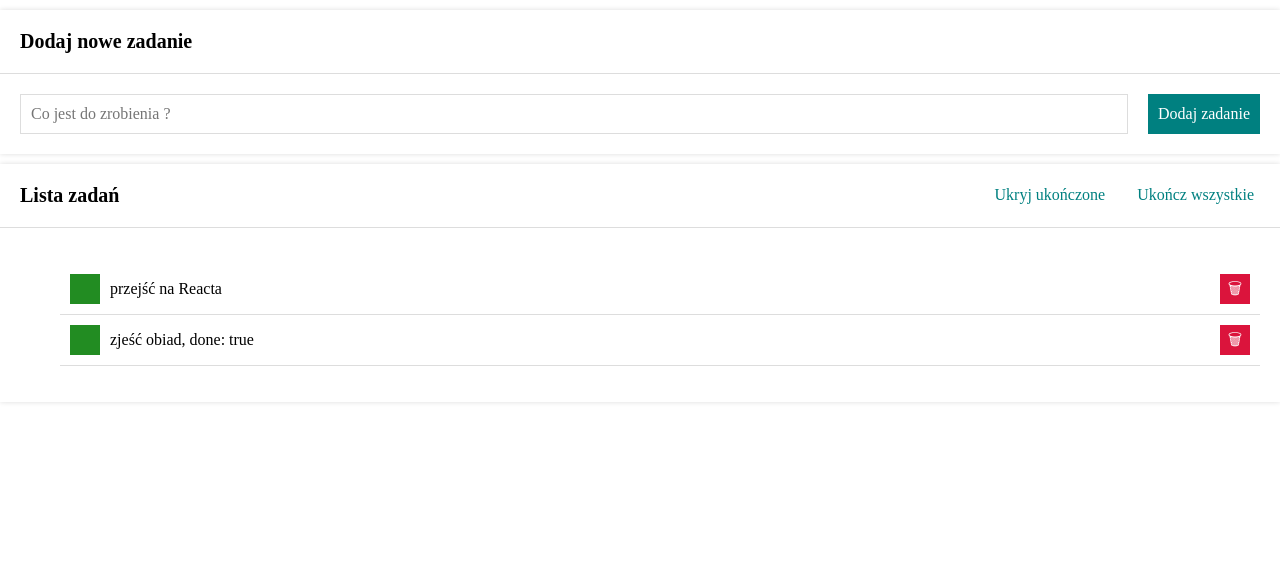
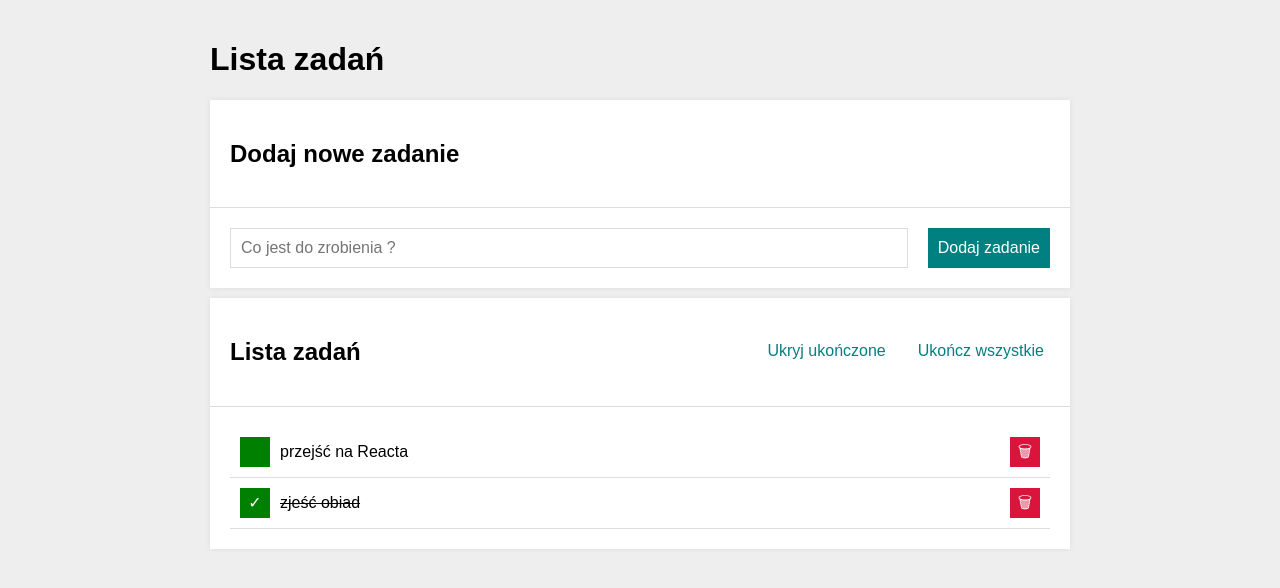
Before and after one commit to 160R-W02N1Ak/YouCodeToDoListReactApp, a React (Create React App) app: page / in a window 1280 px wide. Shown: the top 588 px of the page. Built offline with nearby package versions, Linux system fonts and the light colour scheme.

Commit message:
add cosmetic changes

```diff
--- a/src/App.js
+++ b/src/App.js
@@ -8,7 +8,7 @@ import Container from "./Container";
 
 const tasks = [
   { id: 1, content: "przejść na Reacta", done: false },
-  { id: 2, content: "zjeść obiad, done: true" },
+  { id: 2, content: "zjeść obiad", done: true },
 ];
 
 const hideDoneTasks = false;
--- a/src/Container/style.css
+++ b/src/Container/style.css
@@ -1,5 +1,5 @@
 .container {
-  max-width: 100%;
-  margin: 10 auto;
-
+  max-width: 900px;
+  padding: 20px;
+  margin: 0 auto;
 }
--- a/src/Form/index.js
+++ b/src/Form/index.js
@@ -2,7 +2,7 @@ import "./style.css";
 
 const Form = () => (
   <form className="form">
-    <input className="form__input" placeholder="Co jest do zrobienia ?" />
+    <input className="form__input" placeholder="Co jest do zrobienia ?" autofocus/>
     <button className="form__button">Dodaj zadanie</button>
   </form>
 
--- a/src/Form/style.css
+++ b/src/Form/style.css
@@ -13,6 +13,7 @@
 .form__input {
   padding: 10px;
   border: 1px solid #ddd;
+
 }
 
 .form__button {
--- a/src/Header/index.js
+++ b/src/Header/index.js
@@ -1,9 +1,9 @@
-import "./style.css"
+import React from "react";
 
-const Header = ({ title }) => {
+const Header = ({ title }) => (
   <header>
-    <h1 className="header">{title}</h1>
+    <h1>{title}</h1>
   </header>
-};
+);
 
 export default Header;
--- a/src/Header/style.css
+++ b/src/Header/style.css
@@ -1,5 +1,5 @@
 .section__header {
-  border-bottom: 1px solid  #ddd;
+border-bottom: 1px solid  #ddd;
  display: grid;
  grid-template-columns: auto auto;
  justify-content: space-between;
--- a/src/Section/style.css
+++ b/src/Section/style.css
@@ -1,10 +1,30 @@
-.section__body {
-  padding: 20px;
-  display: block;
-}
-
 .section {
-  background-color: white;
+  background: white;
   margin: 10px 0;
   box-shadow: 0 0 5px #ddd;
 }
+
+.section__header {
+  display: grid;
+  grid-template-columns: auto auto;
+  grid-gap: 20px;
+  justify-content: space-between;
+  align-items: center;
+  padding: 20px;
+  border-bottom: 1px solid #ddd;
+}
+
+@media(max-width:767px) {
+  .section__header {
+      grid-template-columns: 1fr;
+  }
+}
+
+.section__title {
+  font-size: 20px;
+  margin: 0;
+}
+
+.section__body {
+  padding: 20px;
+}
--- a/src/Tasks/index.js
+++ b/src/Tasks/index.js
@@ -1,20 +1,21 @@
 import "./style.css";
 
-const Tasks = (props) => (
-  <ul className="tasksList">
-    {props.tasks.map(task => (
+const Tasks = ({ tasks, hideDoneTasks }) => (
+  <ul className="tasks">
+    {tasks.map((task) => (
       <li
-      key={task.id}
-      className={`tasks__item${task.done && props.hideDoneTasks ? " tasks__item--hidden" : ""}`}>
+        key={task.id}
+        className={`tasks__item${
+          task.done && hideDoneTasks ? " tasks__done--hidden" : ""
+        }`}
+      >
         <button className="tasks__button tasks__button--toggleDone">
           {task.done ? "✓" : ""}
         </button>
-        <span className={`tasks__content{task.done ? " tasks__content--done" : ""}`}>
+        <span className={`tasks${task.done ? " tasks__done" : ""}`}>
           {task.content}
         </span>
-        <button className="tasks__button tasks__button--remove ">
-          🗑
-        </button>
+        <button className="tasks__button tasks__button--remove">🗑</button>
       </li>
     ))}
   </ul>
--- a/src/Tasks/style.css
+++ b/src/Tasks/style.css
@@ -1,61 +1,57 @@
 .tasks {
-  list-style: none;
   margin: 0;
   padding: 0;
+  list-style: none;
 }
 
 .tasks__item {
   display: grid;
   grid-template-columns: auto 1fr auto;
   grid-gap: 10px;
+  border-bottom: 1px solid #ddd;
   align-items: center;
   padding: 10px;
-  border-bottom: 1px solid #ddd;
 }
 
-.tasks__item--hidden {
-  display: none;
-}
-
-.tasks__item--done {
+.tasks__done {
   text-decoration: line-through;
 }
 
-/* Przycisk dodawania*/
-
 .tasks__button {
-  background: hsl(120, 61%, 34%);
+  height: 30px;
+  width: 30px;
+  color: white;
   border: none;
-  color: white;
-  width: 30px;
-  height: 30px;
   padding: 0;
   transition: background 0.3s;
 }
 
 .tasks__button--toggleDone {
-  background-color: hsl(120, 61%, 34%);
+  background-color: hsl(120, 100%, 25%);
 }
 
 .tasks__button--toggleDone:hover {
-  background-color: hsl(120, 61%, 39%);
+  background-color: hsl(120, 100%, 30%);
+  cursor: pointer;
 }
 
 .tasks__button--toggleDone:active {
-  background-color: hsl(120, 61%, 44%);
+  background-color: hsl(120, 100%, 35%);
 }
 
-/* Przycisk usuwania*/
-
 .tasks__button--remove {
-  background: hsl(348, 83%, 47%);
-  transition: background 0.3s;
+  background-color: hsl(348, 83%, 47%);
 }
 
 .tasks__button--remove:hover {
-  background: hsl(348, 83%, 52%);
+  background-color: hsl(348, 83%, 52%);
+  cursor: pointer;
 }
 
 .tasks__button--remove:active {
-  background: hsl(348, 83%, 57%);
+  background-color: hsl(348, 83%, 57%);
 }
+
+.tasks__done--hidden {
+  display: none;
+}
--- a/src/index.css
+++ b/src/index.css
@@ -2,16 +2,12 @@ html {
   box-sizing: border-box;
 }
 
-:after, ::before {
+*, ::after, ::before {
   box-sizing: inherit;
 }
 
-.body {
-  background-color: #eee;
-  font-family: lato, sans-serif;
-  max-width: 900px;
-  padding: 20px;
-  margin: 0 auto;
+body {
+  font-family: 'Montserrat', sans-serif;
+  background: #eee;
   word-break: break-word;
-  display: block;
 }
```
Lines whose indentation alone changed are shown as unchanged.
